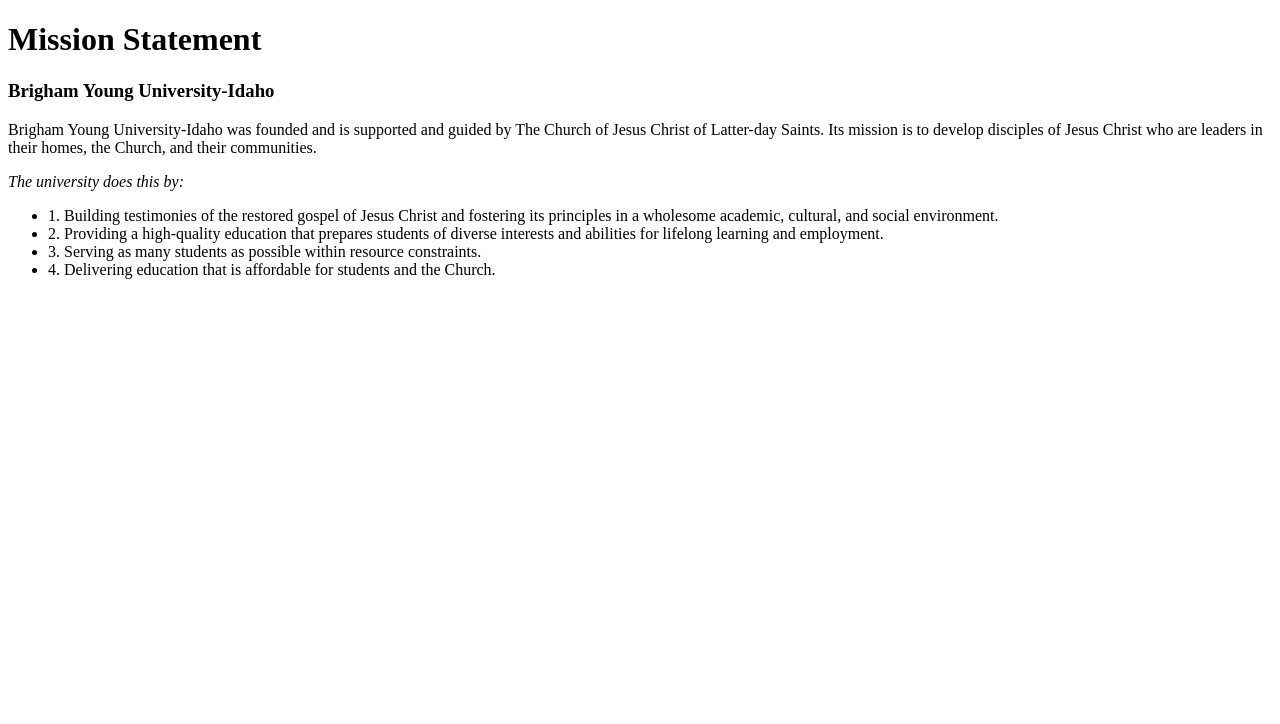
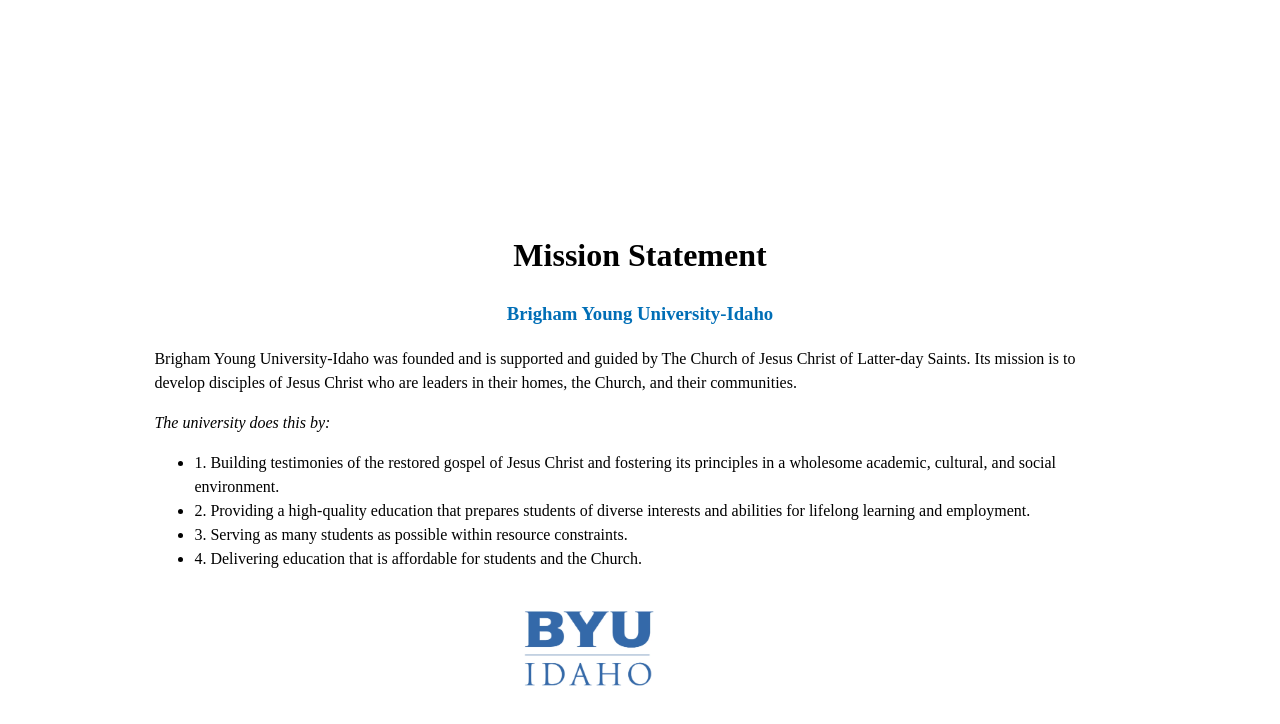
Before and after one commit to ARoskelley/wdd131, a plain HTML site: page mission/index.html in a window 1280 px wide. Drawn offline with Linux system fonts and the light colour scheme.

Commit message:
Changes
Rahhh

```diff
--- a/mission/index.html
+++ b/mission/index.html
@@ -37,4 +37,7 @@
             </div>
         </div>
     </body>
+    <footer>
+        <img src="images/logo-byui.webp" alt="BYUI logo" class="logo" />
+    </footer>
 </html>
--- a/mission/styles.css
+++ b/mission/styles.css
@@ -0,0 +1,33 @@
+#big-container{
+    align-content: center;
+    margin-top: 15%;
+    margin-left: 10%;
+    margin-right: 10%;
+    padding: 20px;
+    line-height: 1.5;
+}
+text{
+    font-family: 'Times New Roman', Times, serif;
+    text-transform: capitalize;
+}
+#subtitle{
+    color: #006EB6;
+    text-align: center;
+    border-bottom: #444;
+    border-width: 10px;
+}
+#title{
+    text-align: center;
+
+}
+.p,.li{
+    font-size: 20px;
+}
+.footer{
+    align-content: center;
+}
+.logo{
+    width: 150px;
+    margin-left: 40%;
+    margin-right: 40%;
+}
```
Also changed, not shown: mission/images/logo-byui.webp (added).
